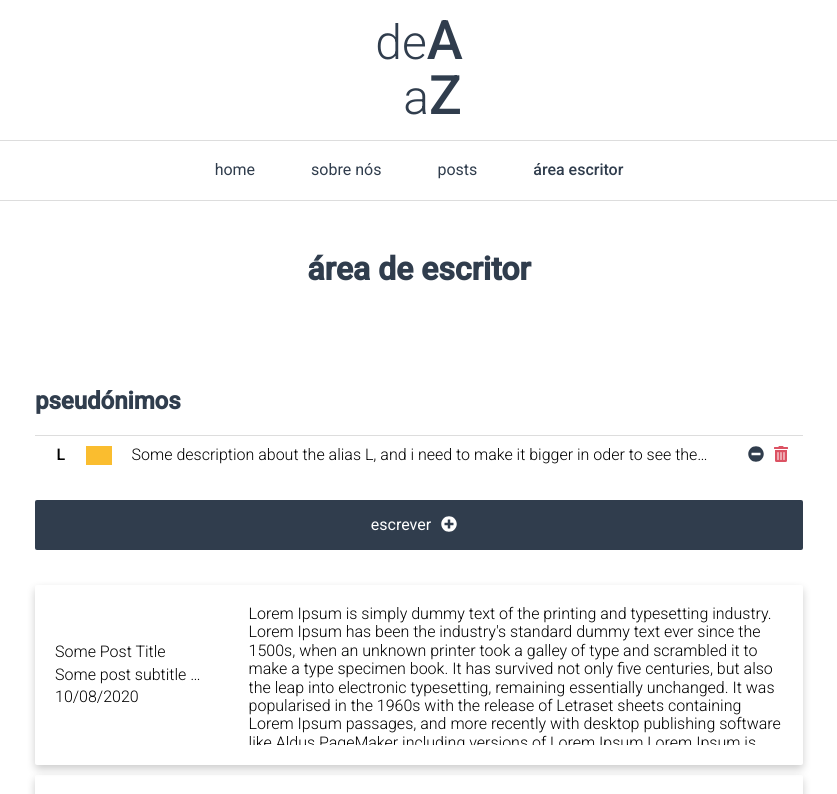
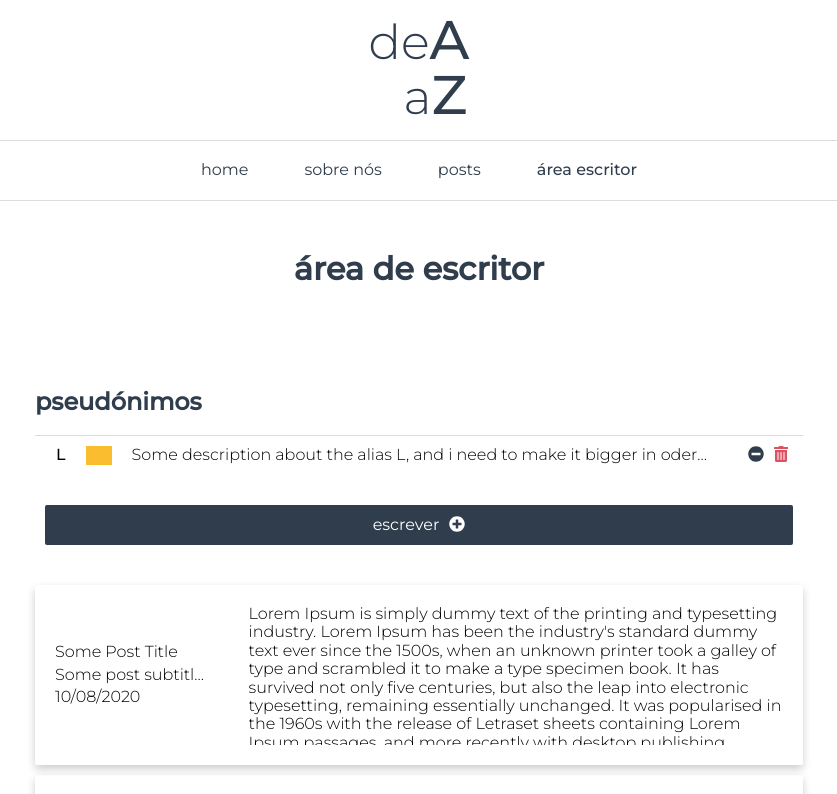
Before and after one commit to rsacramento18/deaaz-react, a React (Create React App) app: page /write in a window 1280 px wide. Shown: the top 794 px of the page, without its empty margins (221-1058 px from the left). Built offline with nearby package versions, Linux system fonts and the light colour scheme.

Commit message:
Fix to tinyMCE in postEdit

```diff
--- a/src/components/postedit.tsx
+++ b/src/components/postedit.tsx
@@ -40,7 +40,7 @@ const PostEdit = (props : any) => {
                                 menubar: false,
                                 plugins: [
                                     'advlist autolink lists link image charmap print preview anchor',
-                                    'searchreplace visualblocks code fullscreen',
+                                    'searchreplace visualblocks code',
                                     'insertdatetime media table paste code help wordcount'
                                 ],
                             toolbar:
--- a/src/main.scss
+++ b/src/main.scss
@@ -1,12 +1,29 @@
-@import url('https://fonts.googleapis.com/css2?family=Cutive+Mono&family=Roboto:ital,wght@0,100;0,300;0,400;0,500;1,100;1,300;1,400;1,500&display=swap');
+// @import url('https://fonts.googleapis.com/css2?family=Cutive+Mono&family=Roboto:ital,wght@0,100;0,300;0,400;0,500;1,100;1,300;1,400;1,500&display=swap');
+@import url('https://fonts.googleapis.com/css2?family=Montserrat:ital,wght@0,100;0,300;0,400;0,500;1,100;1,300;1,400;1,500&display=swap');
 
 html {
     overflow-y: scroll;
 }
 
 body {
-    font-family: Roboto;
+    font-family: Montserrat;
     font-weight: 300;
+}
+
+button {
+    width: 125px;
+    height: 40px;
+    background-color: #303d4d;
+    color: white;
+    outline: none;
+    border: none;
+    border-radius: 2px;
+    cursor: pointer;
+    margin: 0 10px;
+}
+
+button > svg {
+    margin-left: 10px;
 }
 
 @media (min-width:1910px) {
@@ -89,7 +106,7 @@ header {
 }
 
 .lower-title {
-    margin-left: 28px;
+    margin-left: 35px;
 }
 
 .high-case-title {
@@ -224,12 +241,7 @@ header {
     border-radius: 3%;
     outline: none;
     border: none;
-}
-
-.writer .login input[type=submit]:hover {
-    background-color: #dc5263;
-    color: white;
-
+    cursor: pointer;
 }
 
 // ALIAS COMPONENT ============================
@@ -344,27 +356,18 @@ header {
 }
 
 .post-edit .post-create .popup-wrapper .create-section .popup-buttons {
+    display:flex;
+    justify-content: center;
+    align-items: center;
+    margin: 20px 0;
+}
 
+.post-edit .post-create .popup-wrapper .create-section .popup-buttons .closeBt {
+    background-color: #dc5263;
 }
 
 .post-edit .post-options button {
     width: 100%;
-    height: 50px;
-    background-color: #303d4d;
-    color: white;
-    outline: none;
-    border: none;
-    border-radius: 2px;
-    cursor: pointer;
-}
-
-.post-edit .post-options button:hover {
-    background-color: #dc5263;
-
-}
-
-.post-edit .post-options button > svg {
-    margin: 0 10px;
 }
 
 .post-edit .post {
```
